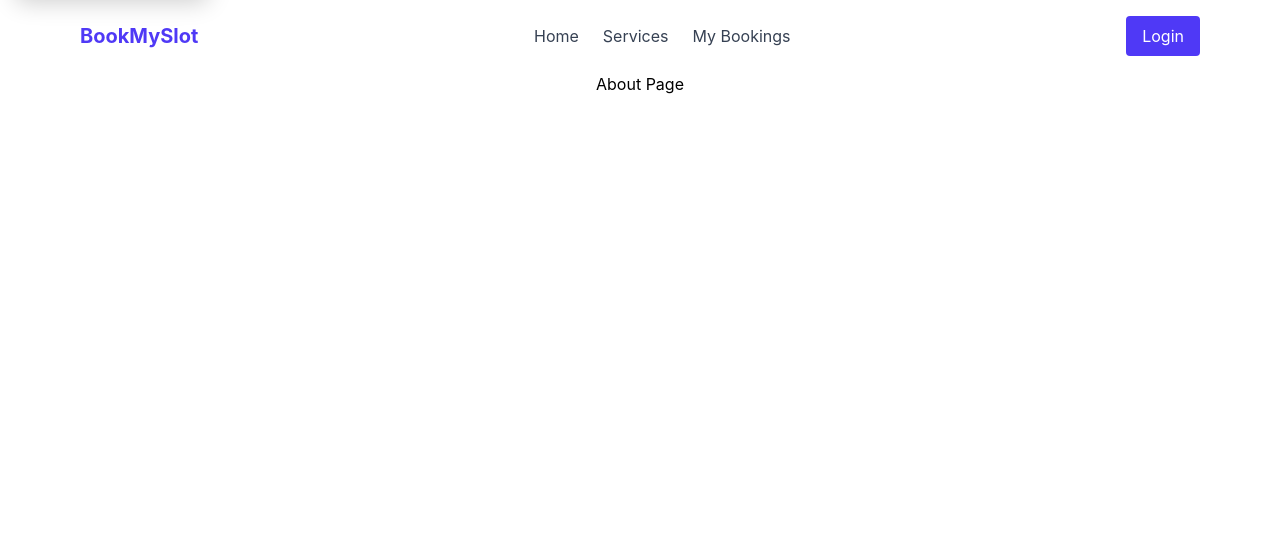
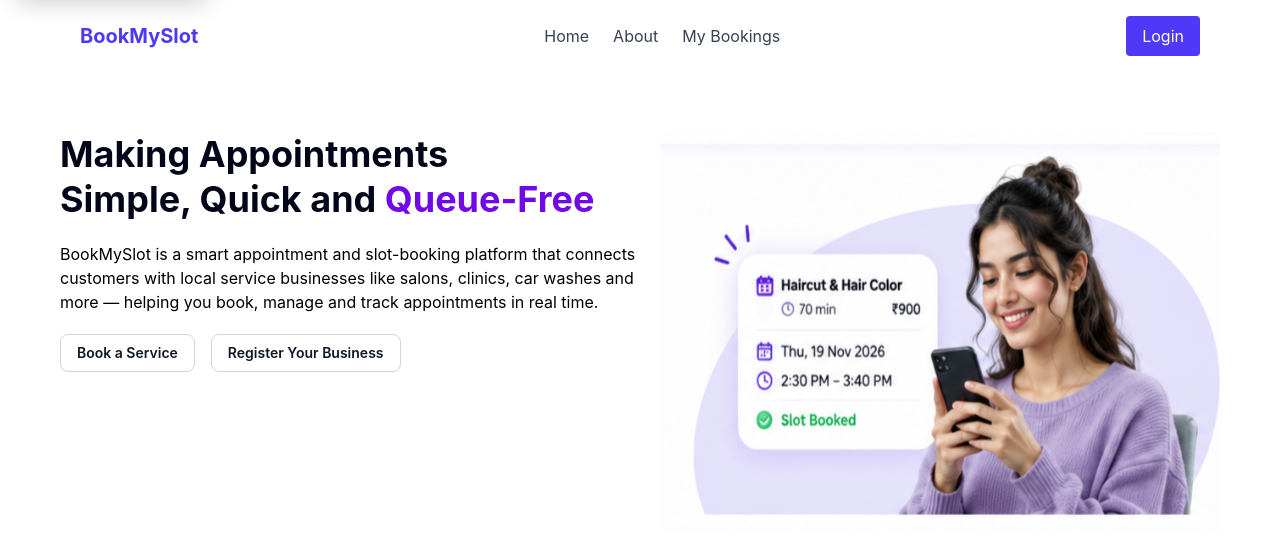
Before and after one commit to beingharsh12/BookMySlot, a React (Vite) app in the folder Frontend/vite-project/: page /about in a window 1280 px wide. Shown: the top 554 px of the page. Built offline with nearby package versions, Linux system fonts and the light colour scheme.

Commit message:
about feature added ,written some  routes

```diff
--- a/Frontend/vite-project/src/App.jsx
+++ b/Frontend/vite-project/src/App.jsx
@@ -1,22 +1,48 @@
-import { useState } from 'react'
-import heroImg from './assets/hero.png'
-import reactLogo from './assets/react.svg'
-import viteLogo from './assets/vite.svg'
-import Navbar from './components/Navbar'
-import MainLayout from './Layouts/MainLayout'
-import { Routes, Route } from 'react-router-dom'
-import Home from './components/Home'
+import { useState } from "react";
+import heroImg from "./assets/hero.png";
+import reactLogo from "./assets/react.svg";
+import viteLogo from "./assets/vite.svg";
+import Navbar from "./components/Navbar";
+import MainLayout from "./Layouts/MainLayout";
+import { Routes, Route, Outlet } from "react-router-dom";
+import Home from "./components/Home";
+import About from "./components/About";
 
 function App() {
+  return (
+    <>
+    {/*routes for home  */}
+      <Routes>
+        <Route element={<MainLayout />}>
+          <Route path="/" element={<Home />} />
+          <Route path="/about" element={<About/>} />
+        </Route>
+      </Routes>
 
-  return (
-    <Routes>
-      <Route element={<MainLayout />}>
-        <Route path='/' element={<Home />} />
-        <Route path="about" element={<div>About Page</div>} />
-      </Route>
-    </Routes>
-  )
+      {/* routes for useres dash board  */}
+
+      <Routes>
+        <Route
+          element={
+            <section>
+              <h1 className="mb-6 rounded-xl bg-slate-900 px-6 py-4 text-2xl font-bold text-white">default healder of the users dashboard </h1>
+              <Outlet />
+            </section>
+          }
+        >
+          <Route
+            path="/users/services"
+            element={<div> services thanks </div>}
+          />
+
+          <Route path="/users/dashboard" element={<div>dashboard </div>} />
+
+        </Route>
+      </Routes>
+
+
+    </>
+  );
 }
 
-export default App
+export default App;
--- a/Frontend/vite-project/src/Layouts/MainLayout.jsx
+++ b/Frontend/vite-project/src/Layouts/MainLayout.jsx
@@ -16,8 +16,8 @@ const MainLayout = () => {
       <main
         id="main-content"
         tabIndex="-1"
-        className="min-h-screen w-full flex flex-col items-center"
       >
+        {/* child component will gona come here  */}
         <Outlet />
       </main>
     </>
--- /dev/null
+++ b/Frontend/vite-project/src/components/About.jsx
@@ -0,0 +1,46 @@
+import React from "react";
+import girlPhoto from "../assets/about-girl-image.png";
+import { Link } from 'react-router-dom'
+const About = () => {
+  return (
+    <>
+      <div className="flex p-15 justify-between">
+        <div className="left-div flex flex-col gap-5" >
+          <div className="flex flex-col gap-5">
+<h1 class="text-3xl font-bold leading-tight text-slate-950 sm:text-4xl">
+  Making Appointments <br /> Simple, Quick and <span class="text-violet-700">Queue-Free</span>
+</h1>
+            <p className="w-150">
+                BookMySlot is a smart appointment and slot-booking platform that connects customers with local service businesses like salons, clinics, car washes and more — helping you book, manage and track appointments in real time.
+            </p>
+          </div>
+
+
+
+          <div className="two-buttons flex gap-4">
+            <Link to="/users/services" className="rounded-lg border border-gray-300 bg-white px-4 py-2 text-sm font-semibold
+         text-gray-900 transition-colors hover:bg-gray-100 active:bg-gray-200
+         focus-visible:outline-2 focus-visible:outline-offset-2 focus-visible:outline-gray-700">
+              Book a Service
+            </Link>
+
+            <Link to="/business/register" className="rounded-lg border border-gray-300 bg-white px-4 py-2 text-sm font-semibold
+         text-gray-900 transition-colors hover:bg-gray-100 active:bg-gray-200
+         focus-visible:outline-2 focus-visible:outline-offset-2 focus-visible:outline-gray-700">
+              Register Your Business
+            </Link>
+          </div>
+
+
+
+        </div>
+
+        <div className="right-div" >
+          <img src={girlPhoto} className="h-100 w-150 " alt="girl-img" />
+        </div>
+      </div>
+    </>
+  );
+};
+
+export default About;
--- a/Frontend/vite-project/src/components/Navbar.jsx
+++ b/Frontend/vite-project/src/components/Navbar.jsx
@@ -4,7 +4,7 @@ import { Link } from 'react-router-dom'
 
 const links = [
   { label: 'Home', href: '/' },
-  { label: 'Services', href: '/services' },
+  { label: 'About', href: '/about' },
   { label: 'My Bookings', href: '/bookings' },
 ]
 const Navbar = () => {
```
Also changed, not shown: Frontend/vite-project/src/assets/about-girl-image.png (added).
